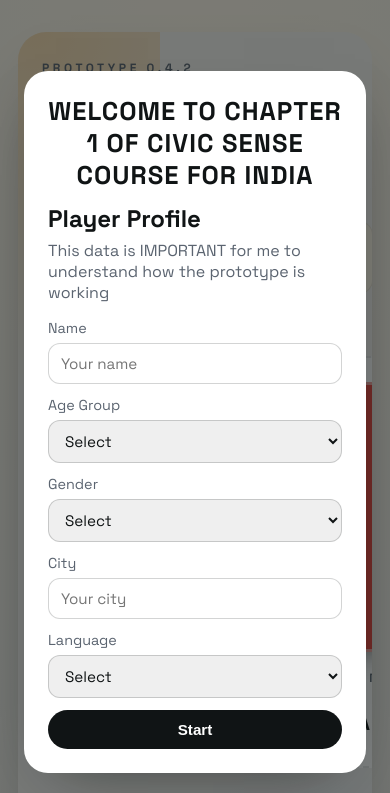
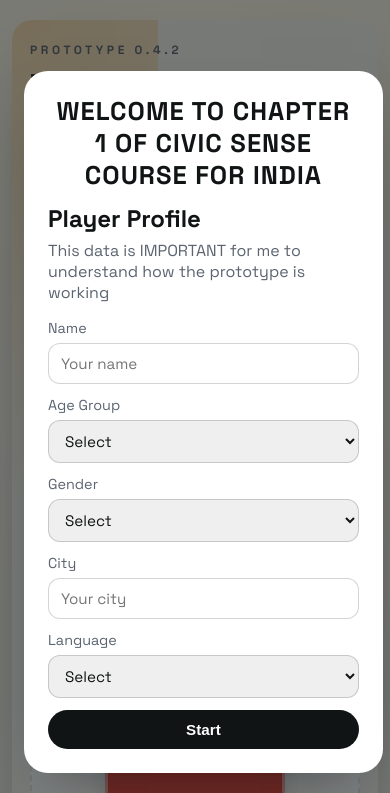
Before and after one commit to WhiteHatVerySenior/Kachra, a plain HTML site: page index.html in a window 390 px wide. Shown: the top 793 px of the page. Drawn offline with nearby package versions, Linux system fonts and the light colour scheme.

Commit message:
Improve mobile layout

```diff
--- a/style.css
+++ b/style.css
@@ -725,7 +725,8 @@ button.solid {
   }
 
   .scoreboard {
-    grid-template-columns: repeat(auto-fit, minmax(70px, 1fr));
+    grid-auto-flow: row;
+    grid-template-columns: repeat(auto-fit, minmax(90px, 1fr));
   }
 
   .item-card {
@@ -742,3 +743,78 @@ button.solid {
     flex-wrap: wrap;
   }
 }
+
+@media (max-width: 900px) {
+  body {
+    padding: 20px 12px;
+  }
+
+  .hud {
+    flex-direction: column;
+    align-items: flex-start;
+  }
+
+  .history {
+    position: static;
+    top: 0;
+    width: 100%;
+  }
+
+  .scores-page {
+    padding: 20px;
+  }
+}
+
+@media (max-width: 600px) {
+  .stage {
+    padding: 18px;
+    border-radius: 20px;
+  }
+
+  .title h1 {
+    font-size: clamp(1.8rem, 8vw, 2.4rem);
+  }
+
+  .item-orb {
+    width: 180px;
+    height: 180px;
+    font-size: 7rem;
+  }
+
+  .item-color {
+    font-size: 1.4rem;
+  }
+
+  .arena {
+    margin-top: 8px;
+  }
+
+  .boxes {
+    flex-wrap: wrap;
+    gap: 10px;
+  }
+
+  .box {
+    width: calc(50% - 10px);
+    max-width: none;
+    min-width: 140px;
+    padding: 22px 12px;
+    font-size: 0.9rem;
+  }
+
+  .bin-emoji {
+    font-size: 3rem;
+  }
+
+  .bin-score {
+    font-size: 0.9rem;
+  }
+
+  .controls {
+    gap: 8px;
+  }
+
+  .modal-card {
+    width: min(92vw, 520px);
+  }
+}
```
